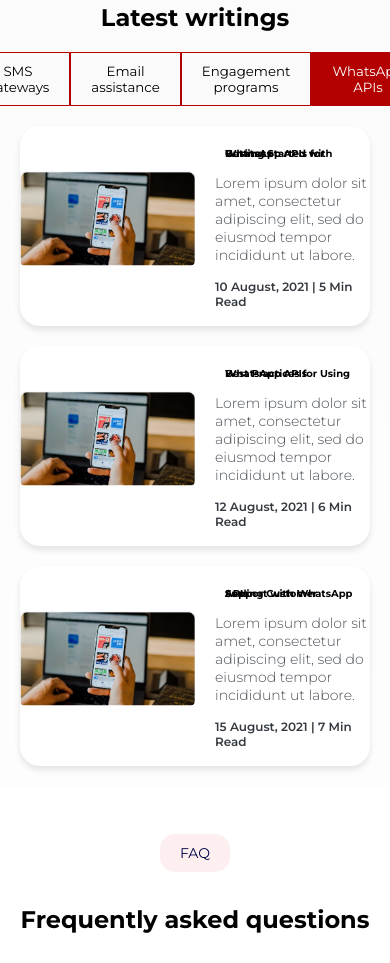
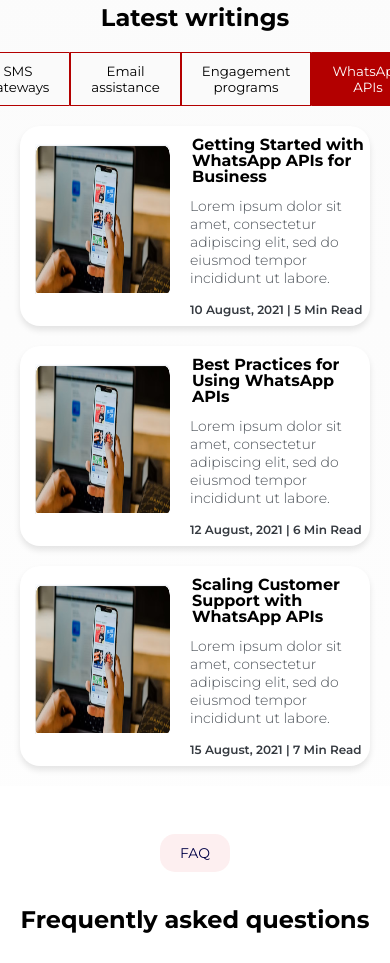
Before and after one commit to bknath/ICS_Mobile, a React (Vite) app: page / in a window 390 px wide. Shown: the part 5280-6243 px from the top of the page. Built offline with nearby package versions, Linux system fonts and the light colour scheme.

Commit message:
Update Writings.css

```diff
--- a/src/pages/Home/Latestwritings/Writings.css
+++ b/src/pages/Home/Latestwritings/Writings.css
@@ -94,7 +94,7 @@
   .articles {
     display: flex;
     flex-direction: column;
-    justify-content: space-between;
+    justify-content: center;
   }
   .article{
     display: flex;
@@ -107,17 +107,18 @@
     height:200px
   }
   .article img {
-    width: 50%;
-    height: auto;
+    width: 150px;
+    height: 150px;
     border-radius: 5px;
     align-items: center;
+    padding-left: 15px;
 
   }
 
   .article h3 {
-    font-size: 10px;
-   line-height: 0;
-   padding: 10px;
+    font-size: 16px;
+   line-height: 1;
+   padding: 2px;
   }
 
 
```
